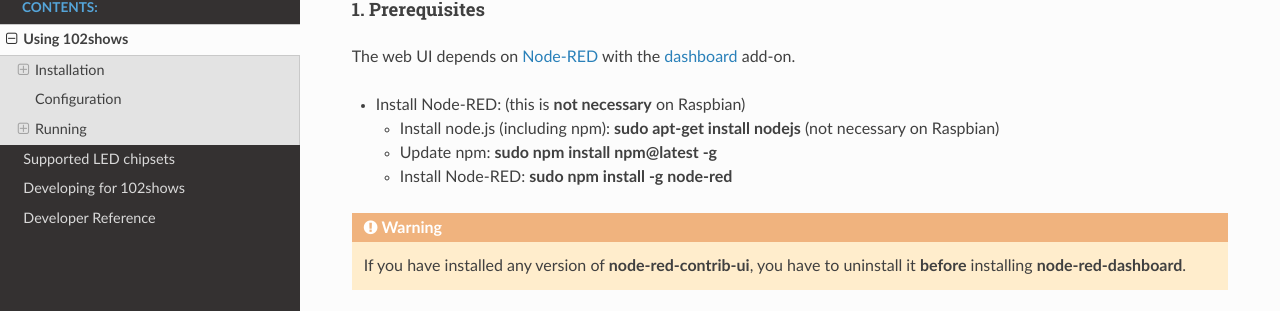
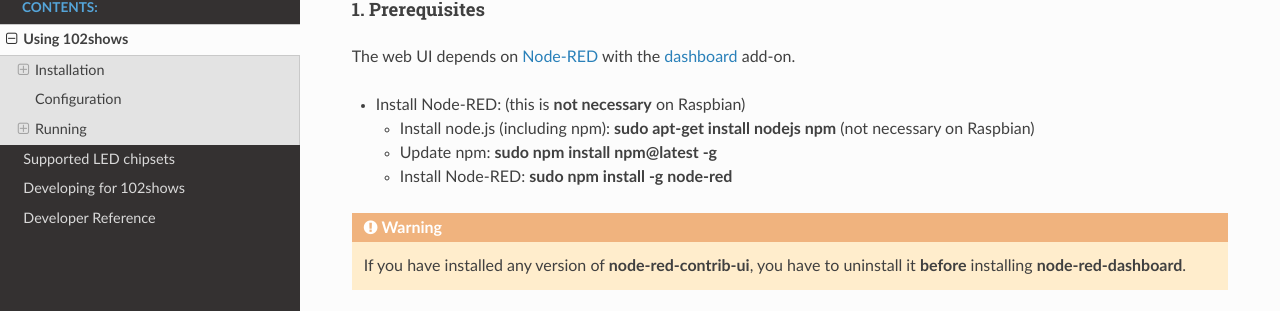
Before and after one commit to Yottabits/102shows, a Sphinx documentation site: the page built from docs/1-usage.rst, in a window 1280 px wide and 900 px high, scrolled down 705 px. Shown: the part 139-450 px from the top of the window. Built offline with Sphinx 7.4.7 and the Read the Docs theme 2.0.0, drawn with Linux system fonts in a browser that asks for light colours.

Commit message:
Add npm installation to documentation

```diff
--- a/docs/1-usage.rst
+++ b/docs/1-usage.rst
@@ -54,7 +54,7 @@
 
 -  Install Node-RED: (this is **not necessary** on Raspbian)
 
-   -  Install node.js (including npm): :command:`sudo apt-get install nodejs`
+   -  Install node.js (including npm): :command:`sudo apt-get install nodejs npm`
       (not necessary on Raspbian)
    -  Update npm: :command:`sudo npm install npm@latest -g`
    -  Install Node-RED: :command:`sudo npm install -g node-red`
```
